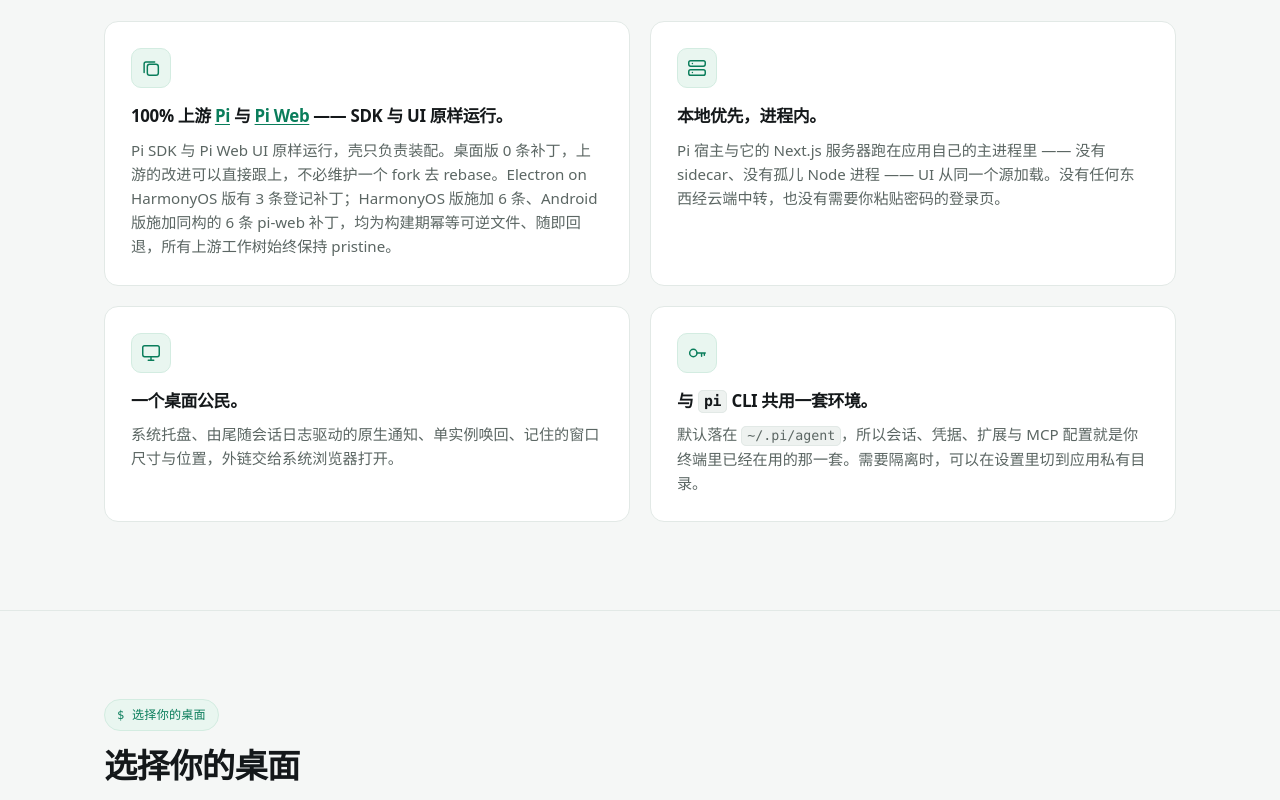
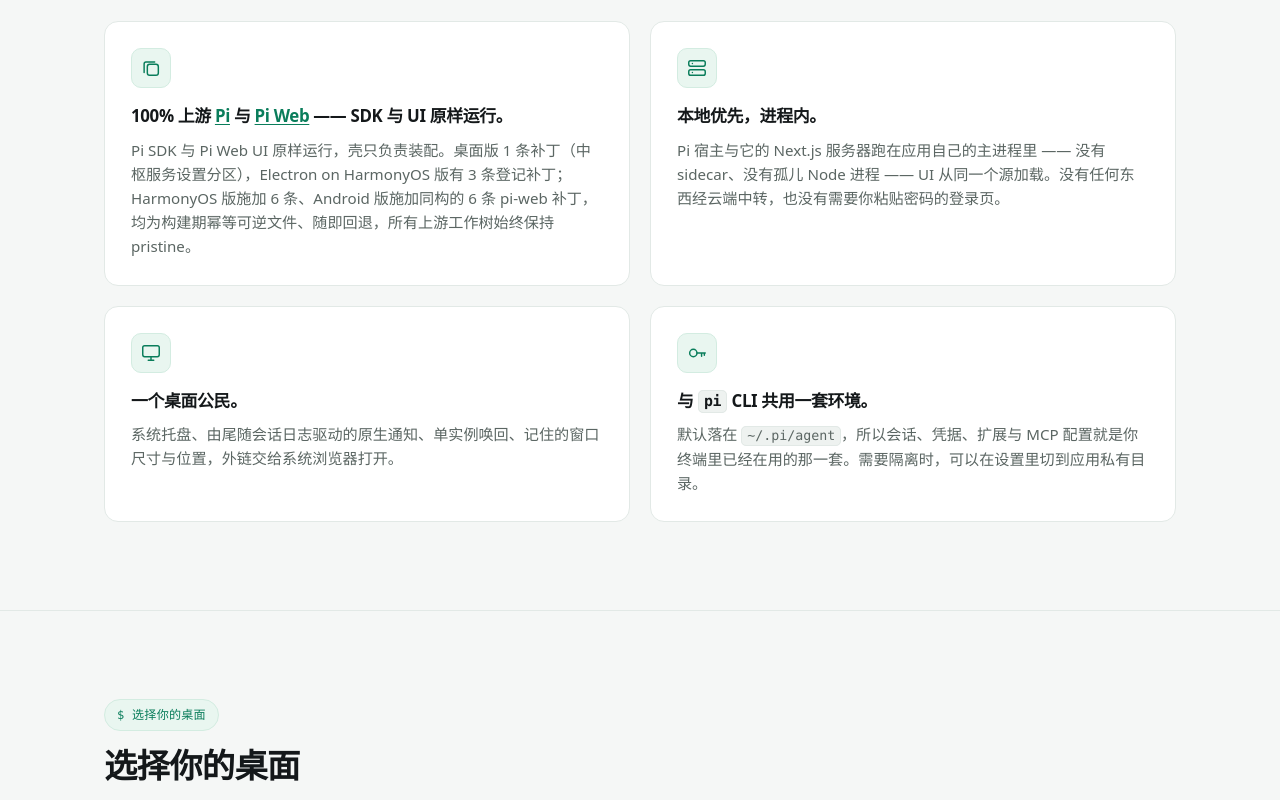
Before and after one commit to fellow99/pi-desktop-website, a plain HTML site: page index_zh.html in a window 1280 px wide. Shown: the part 1400-2200 px from the top of the page. Drawn offline with Linux system fonts and the light colour scheme.

Commit message:
docs: 修正两页「桌面版无补丁」的失效表述
`pi-desktop` 自 0.17.0 起携带 1 条补丁（`P301-1` 中枢服务设置分区），
Hero trust 行与声明段仍写「零补丁 / patch-free」，与同页能力对照表的 1 条自相矛盾。
改为「桌面版 1 条补丁（中枢服务设置分区）」，与 pi-desktop/patches/README.md 一致。

```diff
--- a/index_zh.html
+++ b/index_zh.html
@@ -139,7 +139,7 @@
               <svg viewBox="0 0 24 24" width="22" height="22" fill="none" stroke="currentColor" stroke-width="1.6" stroke-linecap="round" stroke-linejoin="round" aria-hidden="true"><rect x="8" y="8" width="12" height="12" rx="2.5"></rect><path d="M16 5.5H6.5A2 2 0 0 0 4.5 7.5V17"></path></svg>
             </span>
             <h3>100% 上游 <a href="https://github.com/earendil-works/pi" target="_blank" rel="noopener">Pi</a> 与 <a href="https://github.com/agegr/pi-web" target="_blank" rel="noopener">Pi Web</a> —— SDK 与 UI 原样运行。</h3>
-            <p>Pi SDK 与 Pi Web UI 原样运行，壳只负责装配。桌面版 0 条补丁，上游的改进可以直接跟上，不必维护一个 fork 去 rebase。Electron on HarmonyOS 版有 3 条登记补丁；HarmonyOS 版施加 6 条、Android 版施加同构的 6 条 pi-web 补丁，均为构建期幂等可逆文件、随即回退，所有上游工作树始终保持 pristine。</p>
+            <p>Pi SDK 与 Pi Web UI 原样运行，壳只负责装配。桌面版 1 条补丁（中枢服务设置分区），Electron on HarmonyOS 版有 3 条登记补丁；HarmonyOS 版施加 6 条、Android 版施加同构的 6 条 pi-web 补丁，均为构建期幂等可逆文件、随即回退，所有上游工作树始终保持 pristine。</p>
           </article>
 
           <article class="feature-card">
@@ -259,7 +259,7 @@
           </article>
         </div>
 
-        <p class="disclaimer">四个版别合起来覆盖 Windows、Linux、macOS（Electron 版），鸿蒙（端上有<strong>两个</strong>独立版别：保留 Electron 运行时的 <strong>Electron on HarmonyOS 版</strong>、用 ArkWeb + 内嵌 Node 的 <strong>HarmonyOS 版</strong>）与<strong>安卓</strong>（系统 WebView + 内嵌 Node）。四个建立在 Pi 与 Pi Web 之上的非官方开源壳；桌面版无补丁，Electron on HarmonyOS 版有 3 条登记补丁，HarmonyOS 版与 Android 版各有 6 条幂等补丁文件。与 Pi 或 Pi Web 作者无隶属关系，也未获其背书。桌面安装包未签名，Windows 上会出现 SmartScreen 提示、macOS 上会被 Gatekeeper 拦下；Android APK 为自签名。</p>
+        <p class="disclaimer">四个版别合起来覆盖 Windows、Linux、macOS（Electron 版），鸿蒙（端上有<strong>两个</strong>独立版别：保留 Electron 运行时的 <strong>Electron on HarmonyOS 版</strong>、用 ArkWeb + 内嵌 Node 的 <strong>HarmonyOS 版</strong>）与<strong>安卓</strong>（系统 WebView + 内嵌 Node）。四个建立在 Pi 与 Pi Web 之上的非官方开源壳；桌面版 1 条补丁，Electron on HarmonyOS 版有 3 条登记补丁，HarmonyOS 版与 Android 版各有 6 条幂等补丁文件。与 Pi 或 Pi Web 作者无隶属关系，也未获其背书。桌面安装包未签名，Windows 上会出现 SmartScreen 提示、macOS 上会被 Gatekeeper 拦下；Android APK 为自签名。</p>
       </div>
     </section>
 
```
Also changed, not shown: index.html (+2 -2 lines).
